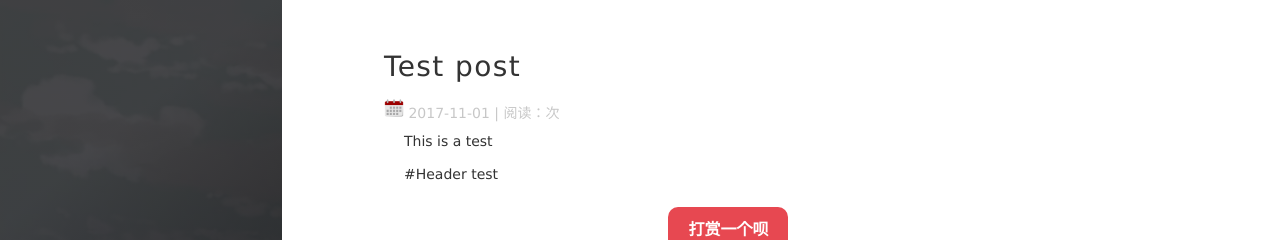
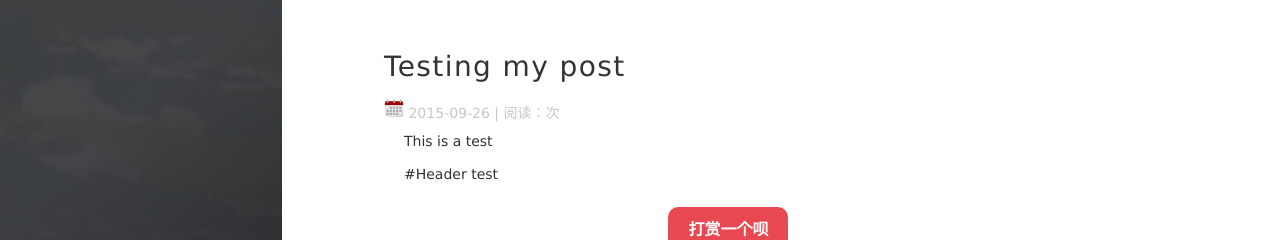
Before and after one commit to Catastrio/catastrio.github.io, a Jekyll site: the page built from _posts/2017-11-01-Test Post.md, in a window 1280 px wide. Shown: the top 240 px of the page. Built offline with Jekyll 4.4.1, drawn with Linux system fonts in a browser that asks for light colours; nearby versions of some CDN libraries; our own code applies the rules of GitHub Pages for plain Markdown files; comment, search, counter and statistics services are not loaded.

Commit message:
Continuing post experiments and translations

```diff
--- a/_includes/footer.html
+++ b/_includes/footer.html
@@ -7,7 +7,7 @@
           {% if site.social.weibo %}
           <!-- Weibo -->
           <li class="navigation__item_social">
-            <a href="http://weibo.com/{{site.social.weibo}}" title="@{{site.social.weibo}} 的微博" target="_blank">
+            <a href="http://weibo.com/{{site.social.weibo}}" title="@{{site.social.weibo}}" target="_blank">
               <i class='social fa fa-weibo fa-2x'></i>
               <span class="label">Weibo</span>
             </a>
@@ -17,7 +17,7 @@
           {% if site.social.github %}
           <!-- Github -->
           <li class="navigation__item_social">
-            <a href="https://github.com/{{site.social.github}}" title="@{{site.social.github}} 的 Github" target="_blank">
+            <a href="https://github.com/{{site.social.github}}" title="@{{site.social.github}}.Github" target="_blank">
               <i class='social fa fa-github fa-2x'></i>
               <span class="label">Github</span>
             </a>
--- a/_posts/2017-11-01-Test Post.md
+++ b/_posts/2017-11-01-Test Post.md
@@ -1,3 +1,11 @@
+---
+layout: post
+title: "Testing my post"
+date: 2015-09-26 18:15:06
+description: "test post"
+tag: test
+---
+
 This is a test
 
 #Header test
```
